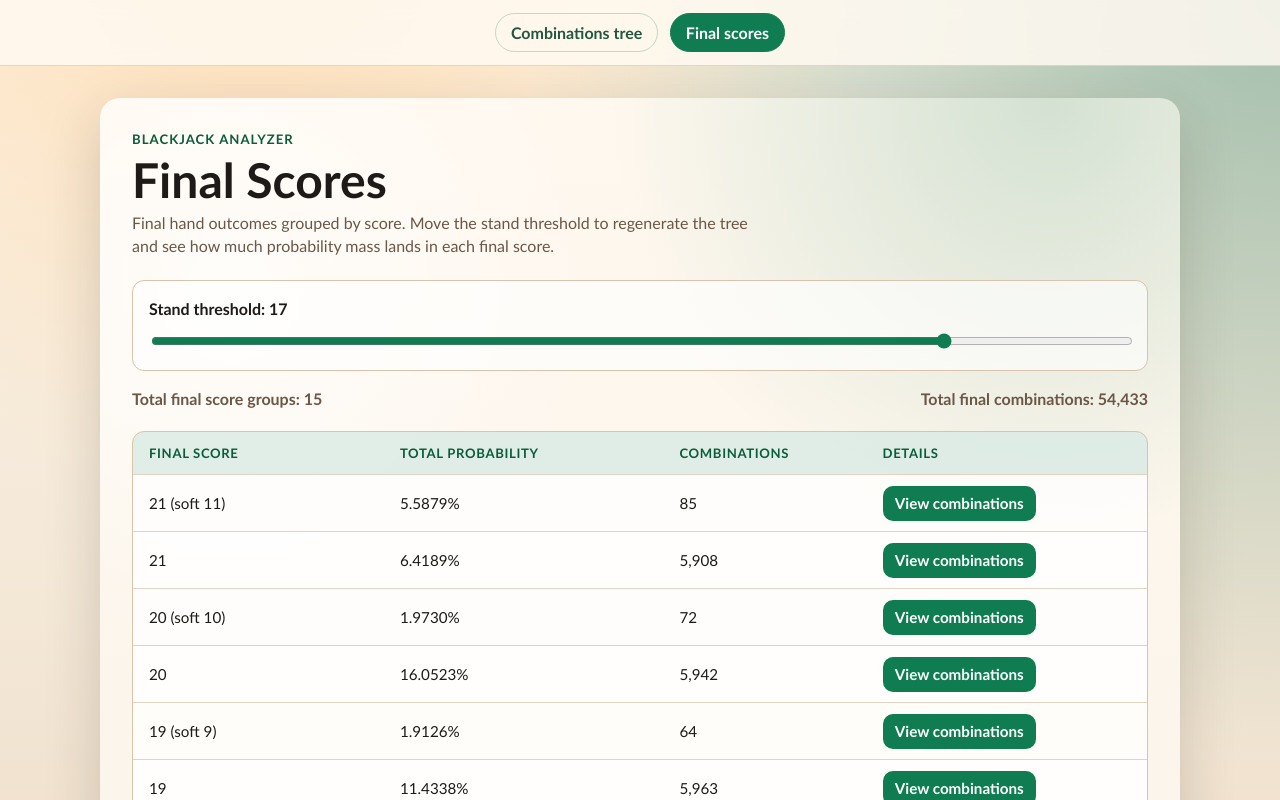
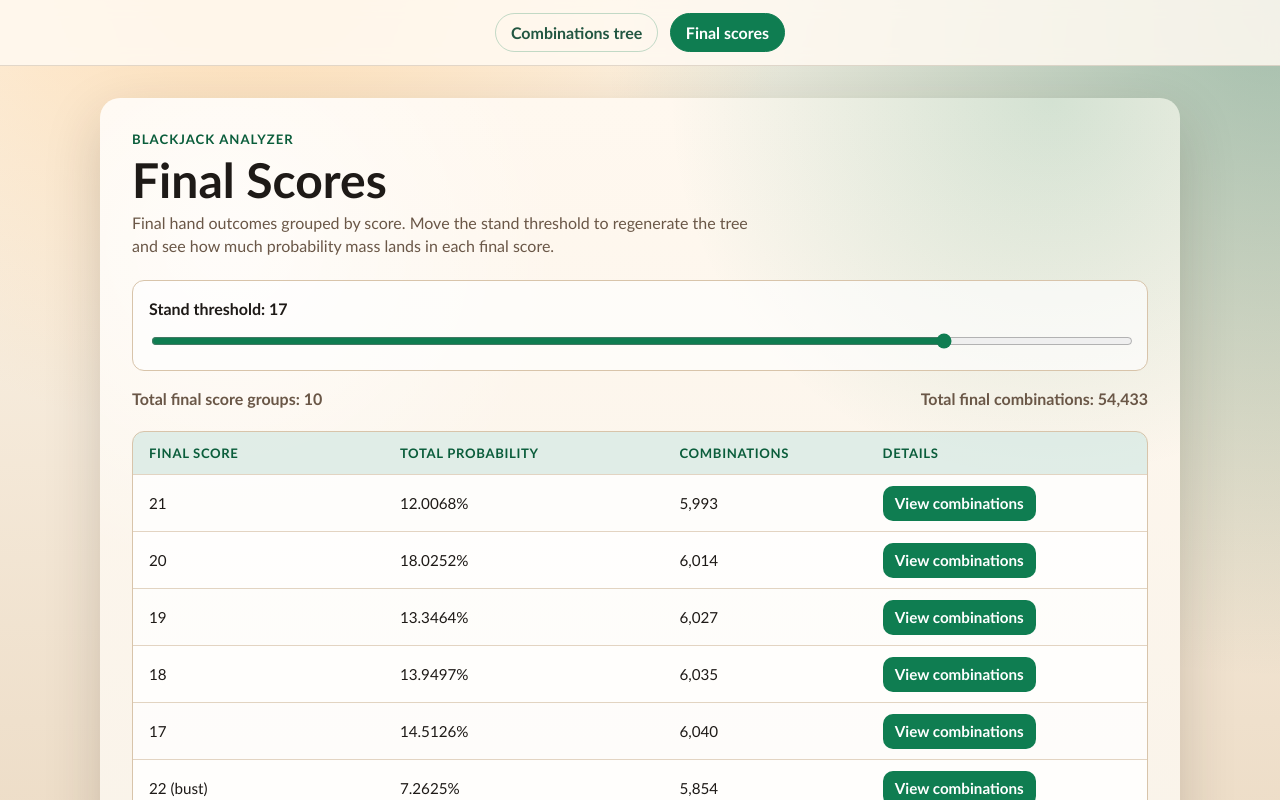
Before and after one commit to capelski/blackjack-calculator, a React (Vite) app: page /final-scores in a window 1280 px wide. Shown: the top 800 px of the page. Built offline with nearby package versions, Linux system fonts and the light colour scheme.

Commit message:
The final scores page groups the hands by final scores but does not merge the soft scores with the corresponding hard scores. Group each soft score with the corresponding hard score

```diff
--- a/src/pages/FinalScoresPage.tsx
+++ b/src/pages/FinalScoresPage.tsx
@@ -36,6 +36,20 @@ function compareFinalScores(a: FinalScoreGroup, b: FinalScoreGroup): number {
   return bValue - aValue
 }
 
+function normalizedFinalScore(score: string): string {
+  const numericScore = numericPrefix(score)
+
+  if (!Number.isFinite(numericScore)) {
+    return score
+  }
+
+  if (score.includes('(bust)')) {
+    return `${numericScore} (bust)`
+  }
+
+  return `${numericScore}`
+}
+
 function FinalScoresPage() {
   const [standThreshold, setStandThreshold] = useState<number>(17)
   const [openScore, setOpenScore] = useState<string | null>(null)
@@ -58,7 +72,8 @@ function FinalScoresPage() {
     const grouped = new Map<string, FinalScoreGroup>()
 
     for (const combination of finalCombinations) {
-      const existing = grouped.get(combination.score)
+      const normalizedScore = normalizedFinalScore(combination.score)
+      const existing = grouped.get(normalizedScore)
 
       if (existing) {
         existing.probability += combination.probability
@@ -66,8 +81,8 @@ function FinalScoresPage() {
         continue
       }
 
-      grouped.set(combination.score, {
-        score: combination.score,
+      grouped.set(normalizedScore, {
+        score: normalizedScore,
         probability: combination.probability,
         combinations: [combination],
       })
```
